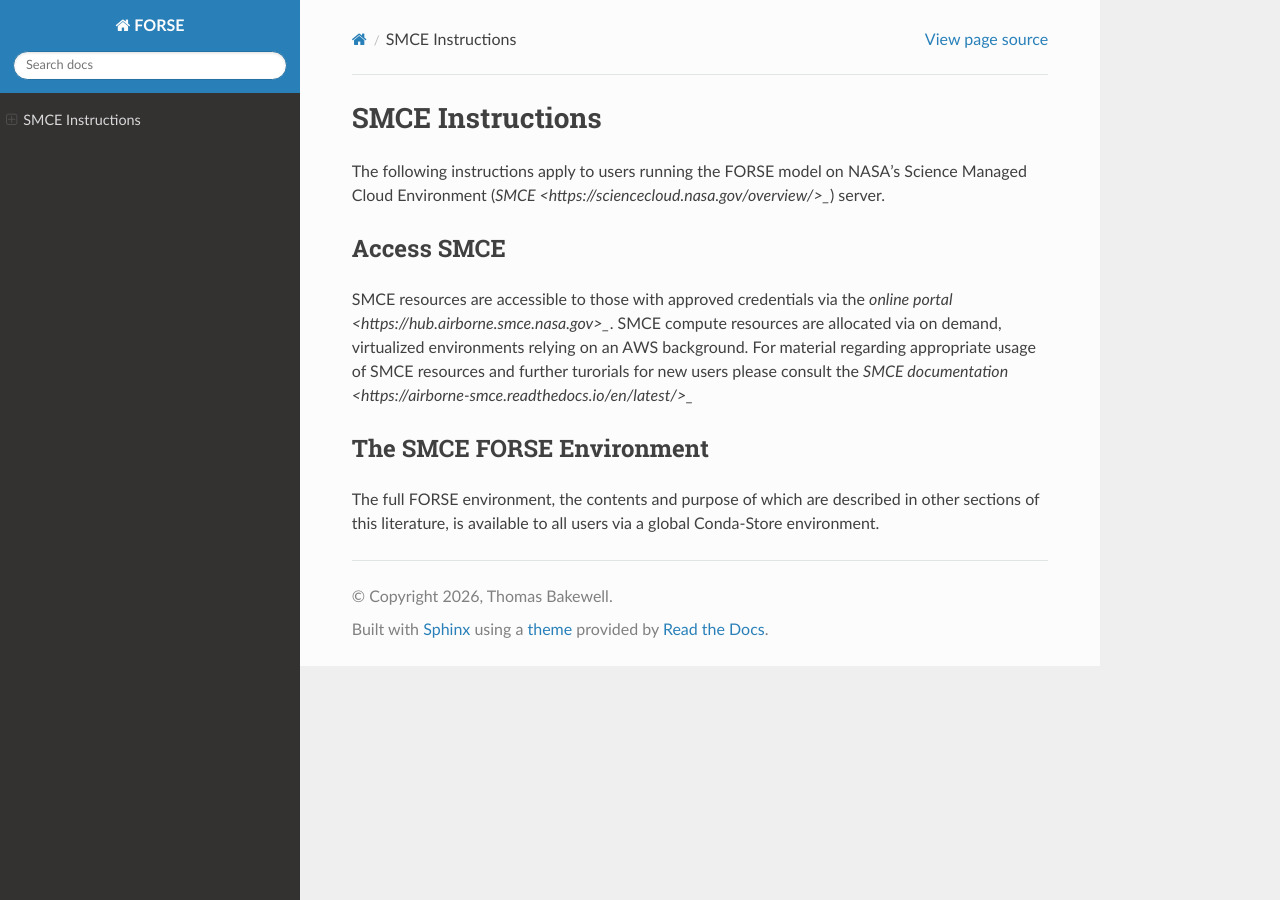
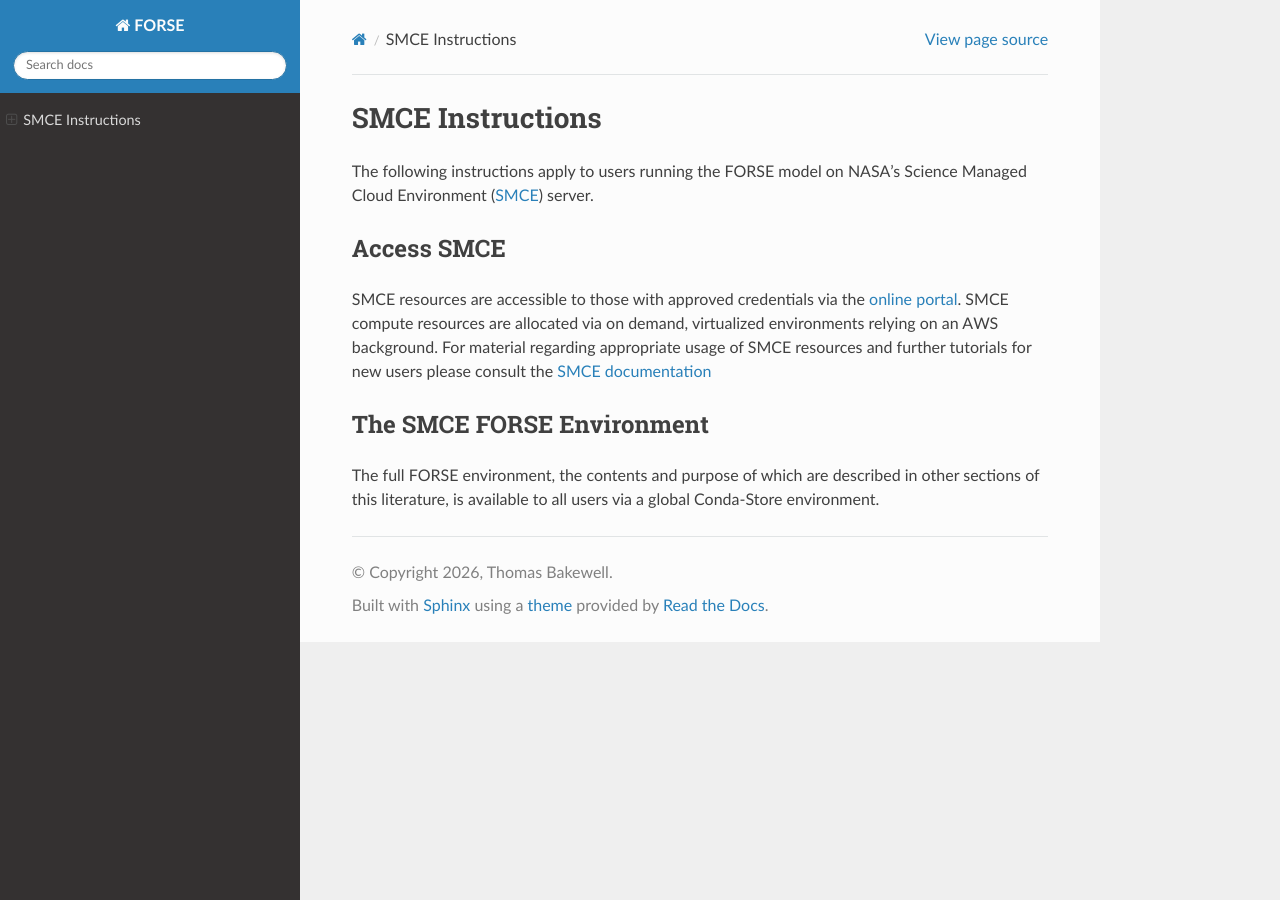
Before and after one commit to TBakewell25/FORSE-Documentation, a Sphinx documentation site: the page built from docs/source/pages/smce.rst, in a window 1280 px wide. Built offline with Sphinx 7.4.7 and the Read the Docs theme 3.1.0, drawn with Linux system fonts in a browser that asks for light colours.

Commit message:
more fixes, this time it works for sure

```diff
--- a/docs/source/pages/smce.rst
+++ b/docs/source/pages/smce.rst
@@ -1,15 +1,15 @@
 SMCE Instructions
 =================
 
-The following instructions apply to users running the FORSE model on NASA's Science Managed Cloud Environment (`SMCE <https://sciencecloud.nasa.gov/overview/>_`)
+The following instructions apply to users running the FORSE model on NASA's Science Managed Cloud Environment (`SMCE <https://sciencecloud.nasa.gov/overview/>`_)
 server.
 
 Access SMCE
 -----------
 
-SMCE resources are accessible to those with approved credentials via the `online portal <https://hub.airborne.smce.nasa.gov>_`.
+SMCE resources are accessible to those with approved credentials via the `online portal <https://hub.airborne.smce.nasa.gov>`_.
 SMCE compute resources are allocated via on demand, virtualized environments relying on an AWS background. For material regarding
-appropriate usage of SMCE resources and further turorials for new users please consult the `SMCE documentation <https://airborne-smce.readthedocs.io/en/latest/>_`
+appropriate usage of SMCE resources and further tutorials for new users please consult the `SMCE documentation <https://airborne-smce.readthedocs.io/en/latest/>`_
 
 The SMCE FORSE Environment
 --------------------------
```
Also changed, not shown: docs/source/index.rst (+2 -6 lines).
